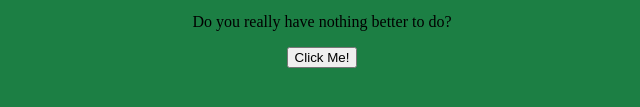
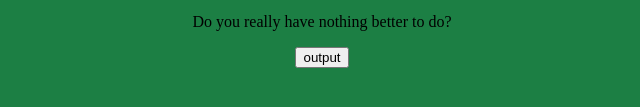
Before and after one commit to Crabsquid936/Anaroak, a plain HTML site: page index.html in a window 1280 px wide. Shown: the part 181-288 px from the top of the page, 318-958 px from the left. Drawn offline with Linux system fonts and the light colour scheme.

Commit message:
Update index.html

```diff
--- a/index.html
+++ b/index.html
@@ -14,6 +14,6 @@
   <h1>Anaroak in progress!</h1>
   <p>There is nothing here yet :(.</p>
   <p>Do you really have nothing better to do?</p>
-  <button>Click Me!</button>
+  <button type="button" onclick="alert('Output!')">output</button>
 </body>
 </html>
```
